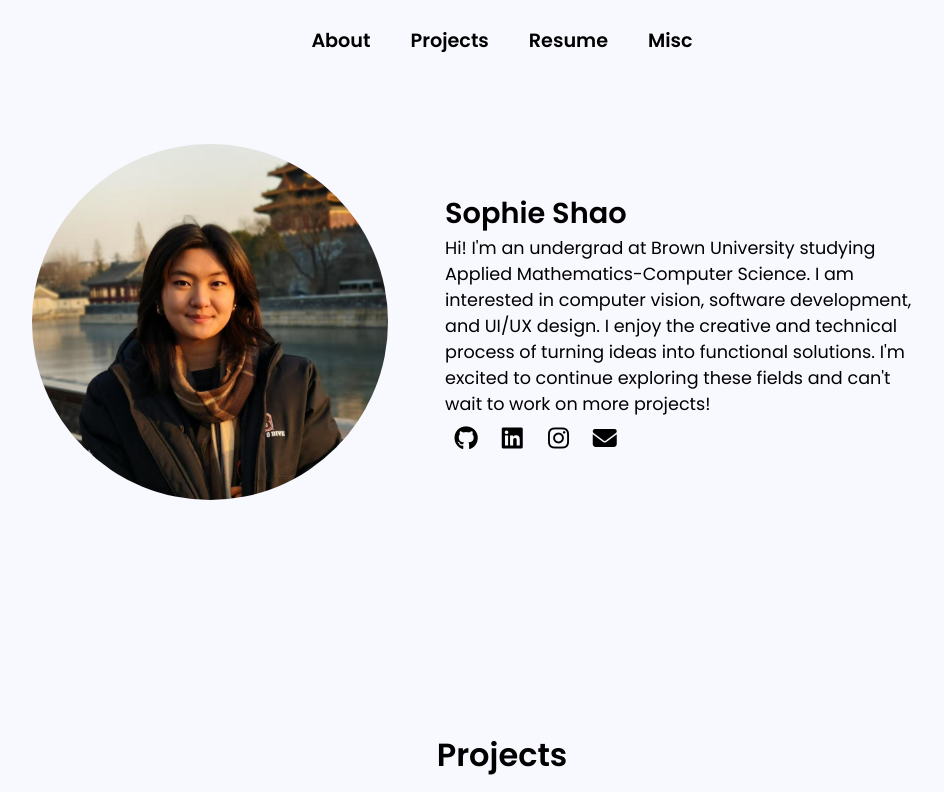
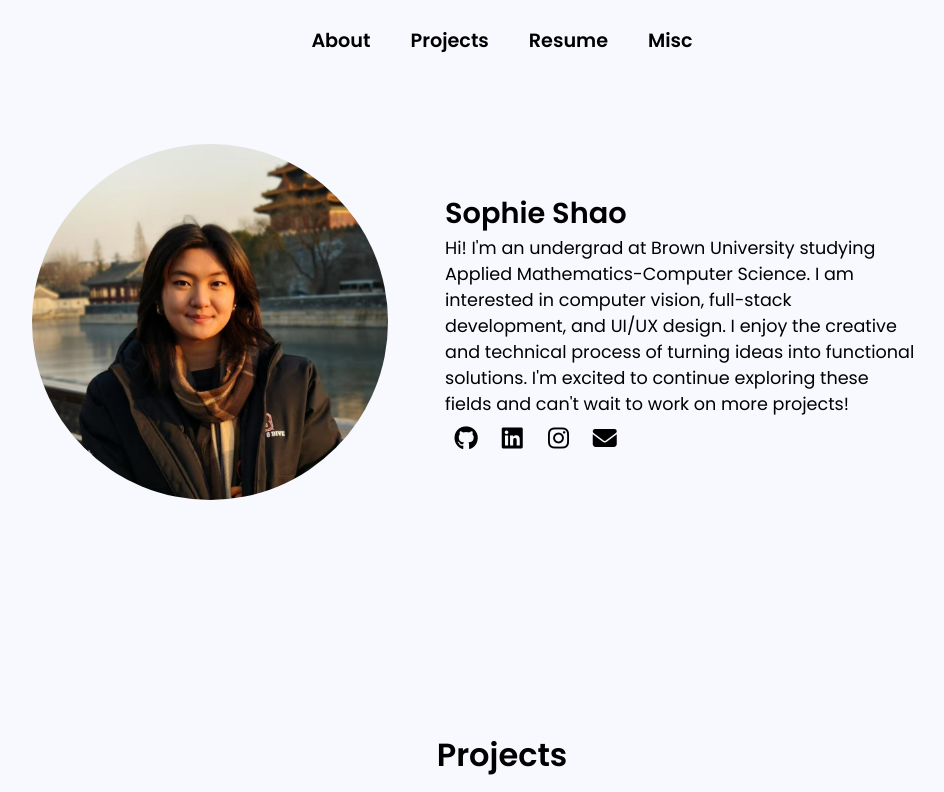
Before and after one commit to sophie-shao/sophie-website, a plain HTML site: page index.html in a window 1280 px wide. Shown: the top 792 px of the page, without its empty margins (138-1082 px from the left). Drawn offline with Linux system fonts and the light colour scheme.

Commit message:
Update index.html

```diff
--- a/index.html
+++ b/index.html
@@ -42,7 +42,7 @@
                     <p>
                         Hi! I'm an undergrad at Brown University studying
                         Applied Mathematics-Computer Science. I am interested
-                        in computer vision, software development, and UI/UX design.
+                        in computer vision, full-stack development, and UI/UX design.
                         I enjoy the creative and technical process of turning ideas into
                         functional solutions. I'm excited to
                         continue exploring these fields and can't wait to work
```
